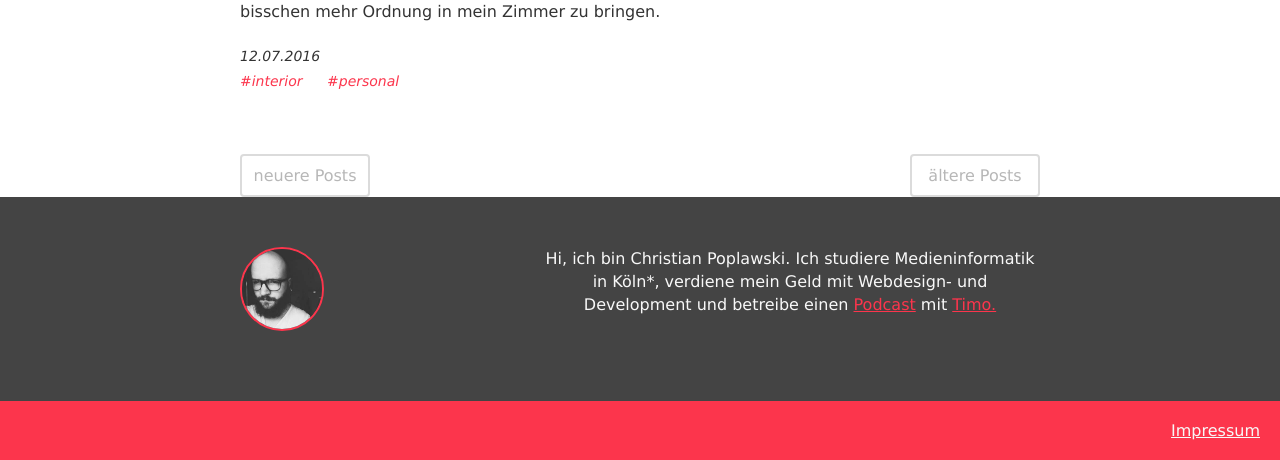
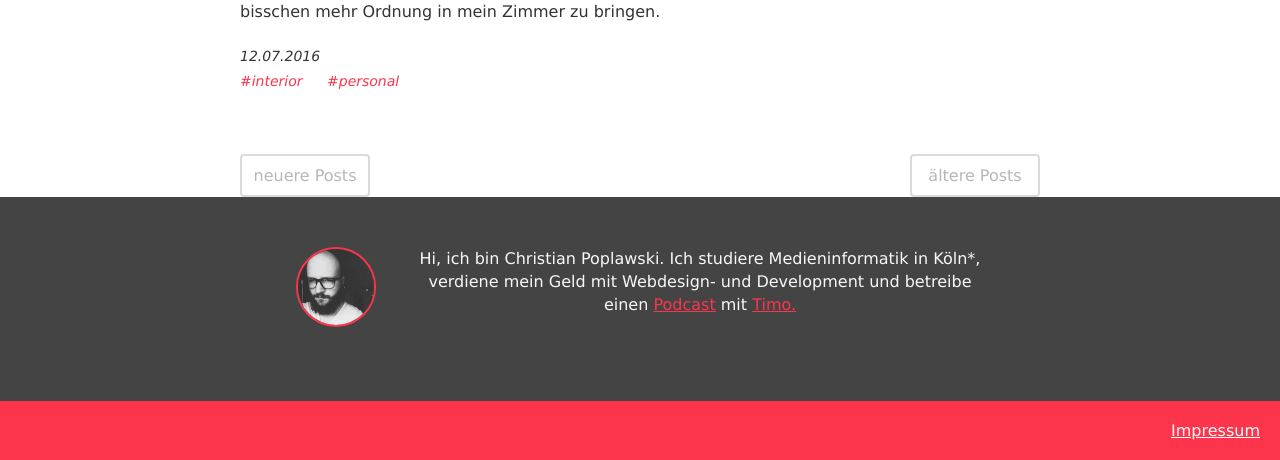
Before and after one commit to Plsr/crushed, a PHP site: page / in a window 1280 px wide. Shown: the part 449-909 px from the top of the page. Run offline with PHP 8.4, Linux system fonts and the light colour scheme.

Commit message:
Added div for content of author info

```diff
--- a/component/c_author-info-content.css
+++ b/component/c_author-info-content.css
@@ -1,5 +1,8 @@
 .c_author-info-content img {
   margin-bottom: 20px; }
+
+.c_author-info-content a {
+  color: #FC354C; }
 
 @media screen and (min-width: 1024px) {
   .c_author-info-content {
--- /dev/null
+++ b/scss/component/_c_author-info-content.scss
@@ -0,0 +1,38 @@
+.c_author-info-content {
+  display: inline-block;
+  color: $lightgrey;
+  font-size: 16px;
+  line-height: 23px;
+  max-width: 800px;
+
+  img {
+    box-sizing: border-box;
+    margin-bottom: 20px;
+    width: 80px;
+    height: 80px;
+  }
+
+  a {
+    color: $accentcolor;
+  }
+
+  p {
+    margin: 0;
+    text-align: center;
+  }
+
+  @media screen and (min-width: 768px) {
+
+    img {
+      float: left;
+      margin-right: 40px;
+    }
+
+    p {
+      float: left;
+      max-width: 568px;
+    }
+
+    @include clearfix;
+  }
+}
--- a/scss/component/c_author-info-content.scss
+++ /dev/null
@@ -1,10 +0,0 @@
-.c_author-info-content {
-  img {
-    margin-bottom: 20px;
-  }
-
-  @media screen and (min-width: 1024px) {
-    max-width: 800px;
-    margin: 0 auto;
-  }
-}
--- a/scss/layout/_author-info.scss
+++ b/scss/layout/_author-info.scss
@@ -1,32 +1,10 @@
 .author-info {
   background-color: $darkgrey;
-  color: $lightgrey;
-  font-size: 16px;
-  line-height: 23px;
   padding: 50px 20px 50px 20px;
-
-  a {
-    color: $accentcolor;
-  }
-
-  p {
-    margin: 0;
-    text-align: center;
-  }
+  text-align: center;
 
   @media screen and (min-width: 768px) {
-    padding: 50px 60px;
-
-    img {
-      float: left;
-    }
-
-    p {
-      float: right;
-      max-width: 500px;
-    }
-
-    @include clearfix;
+    padding: 50px 40px;
   }
 
 
--- a/style.css
+++ b/style.css
@@ -462,13 +462,33 @@ h2.c_post-title {
     color: #FC354C;
     border: 2px solid #FC354C; }
 
-.c_author-info-content img {
-  margin-bottom: 20px; }
-
-@media screen and (min-width: 1024px) {
-  .c_author-info-content {
-    max-width: 800px;
-    margin: 0 auto; } }
+.c_author-info-content {
+  display: inline-block;
+  color: #F8F8F8;
+  font-size: 16px;
+  line-height: 23px;
+  max-width: 800px; }
+  .c_author-info-content img {
+    box-sizing: border-box;
+    margin-bottom: 20px;
+    width: 80px;
+    height: 80px; }
+  .c_author-info-content a {
+    color: #FC354C; }
+  .c_author-info-content p {
+    margin: 0;
+    text-align: center; }
+  @media screen and (min-width: 768px) {
+    .c_author-info-content img {
+      float: left;
+      margin-right: 40px; }
+    .c_author-info-content p {
+      float: left;
+      max-width: 568px; }
+    .c_author-info-content:after {
+      content: "";
+      display: table;
+      clear: both; } }
 
 .c_img-portrait {
   border-radius: 50%;
@@ -530,24 +550,8 @@ h2.c_post-title {
 
 .author-info {
   background-color: #444444;
-  color: #F8F8F8;
-  font-size: 16px;
-  line-height: 23px;
-  padding: 50px 20px 50px 20px; }
-  .author-info a {
-    color: #FC354C; }
-  .author-info p {
-    margin: 0;
-    text-align: center; }
+  padding: 50px 20px 50px 20px;
+  text-align: center; }
   @media screen and (min-width: 768px) {
     .author-info {
-      padding: 50px 60px; }
-      .author-info img {
-        float: left; }
-      .author-info p {
-        float: right;
-        max-width: 500px; }
-      .author-info:after {
-        content: "";
-        display: table;
-        clear: both; } }
+      padding: 50px 40px; } }
```
